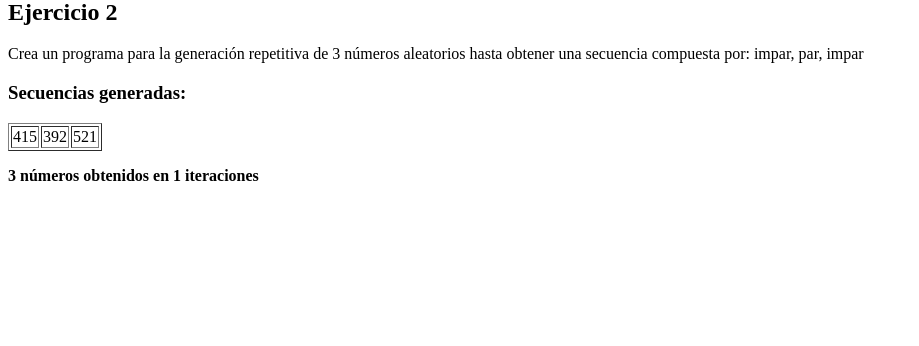
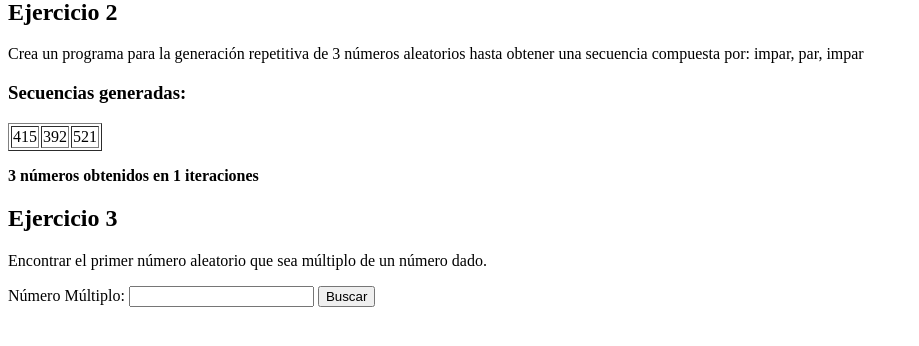
Before and after one commit to AlfredoRiveraaa/tecweb, a PHP site: page /tecweb/ in a window 1280 px wide. Shown: the part 254-600 px from the top of the page, without its empty margins (0-919 px from the left). Run offline with PHP 8.4, Linux system fonts and the light colour scheme.

Commit message:
Ejercicio 3 de p06 completado

```diff
--- a/practicas/p06/index.php
+++ b/practicas/p06/index.php
@@ -52,5 +52,23 @@
 
         echo "<p><strong>{$resultado['total_numeros']} números obtenidos en {$resultado['iteraciones']} iteraciones</strong></p>";
     ?>
+
+    <h2>Ejercicio 3</h2>
+    <p>Encontrar el primer número aleatorio que sea múltiplo de un número dado.</p>
+
+    <form action="index.php" method="get">
+        <label for="multiplo">Número Múltiplo:</label>
+        <input type="number" name="multiplo" id="multiplo" required>
+        <input type="submit" value="Buscar">
+    </form>
+
+    <?php
+        if (isset($_GET['multiplo'])) {
+            $multiplo = $_GET['multiplo'];
+
+            echo "<p>" . encontrar_multiplo_while($multiplo) . "</p>";
+            echo "<p>" . encontrar_multiplo_dowhile($multiplo) . "</p>";
+        }
+    ?>
 </body>
 </html>
--- a/practicas/p06/src/funciones.php
+++ b/practicas/p06/src/funciones.php
@@ -44,3 +44,42 @@ function generar_secuencia() {
 }
 
 ?>
+
+<?php
+
+function encontrar_multiplo_while($multiplo) {
+    if (!is_numeric($multiplo) || $multiplo <= 0) {
+        return "Por favor, proporciona un número válido mayor que 0.";
+    }
+
+    $contador = 0;
+    $numero = 0;
+
+    while (true) {
+        $contador++;
+        $numero = rand(100, 999);
+        if ($numero % $multiplo == 0) {
+            break;
+        }
+    }
+
+    return "Primer múltiplo de $multiplo encontrado con WHILE: $numero en $contador intentos.";
+}
+
+function encontrar_multiplo_dowhile($multiplo) {
+    if (!is_numeric($multiplo) || $multiplo <= 0) {
+        return "Por favor, proporciona un número válido mayor que 0.";
+    }
+
+    $contador = 0;
+    $numero = 0;
+
+    do {
+        $contador++;
+        $numero = rand(100, 999);
+    } while ($numero % $multiplo != 0);
+
+    return "Primer múltiplo de $multiplo encontrado con DO-WHILE: $numero en $contador intentos.";
+}
+
+?>
```
